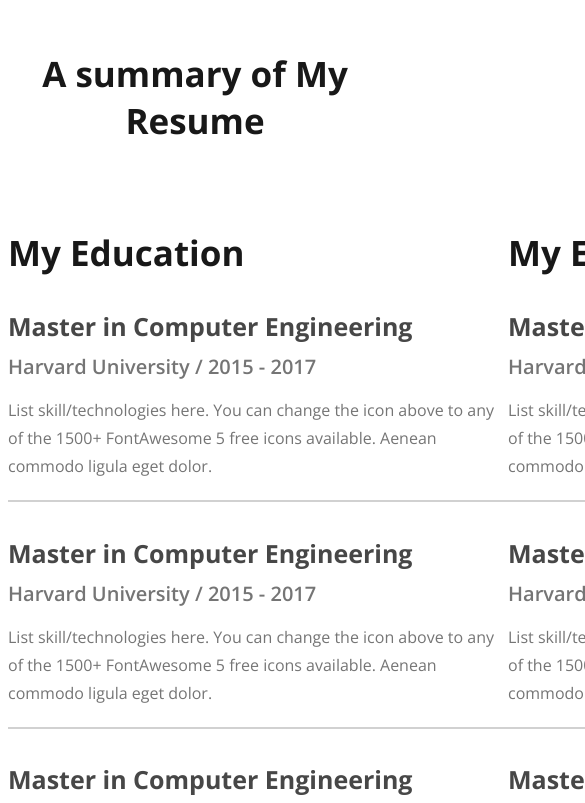
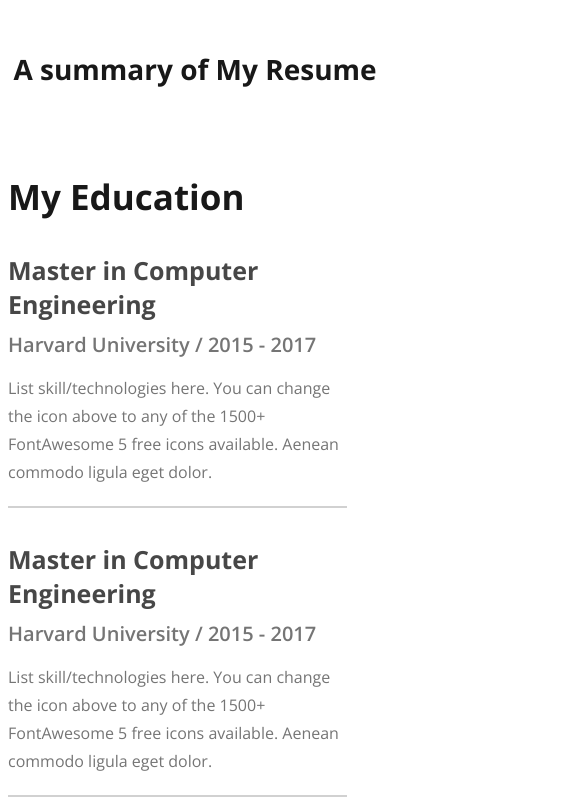
Before and after one commit to SabbirSEO/portfolio, a plain HTML site: page index.html in a window 390 px wide. Shown: the top 803 px of the page, 585 px wide, since content can reach past the window. Drawn offline with nearby package versions, Linux system fonts and the light colour scheme.

Commit message:
added responsive code

```diff
--- a/style.css
+++ b/style.css
@@ -42,13 +42,13 @@ p {
 }
 
 /* My Resume */
-.resume-h2 {
-    text-align: center;
-}
-
 .inner-container {
     max-width: 1140px;
     margin: 50px auto;
+}
+
+.resume-h2 {
+    text-align: center;
 }
 
 .my-resume {
@@ -71,3 +71,26 @@ hr {
 .skill-item {
     width: 500px;
 }
+
+
+/* Mobile Styles */
+
+@media (max-width: 767px) {
+    .resume-h2 {
+        font-size: 28px;
+        text-align: center;
+    }
+
+    .my-resume {
+        flex-direction: column;
+        max-width: 100%;
+        margin: 20px auto;
+    }
+    .edu-item, .edu-item {
+        width: 90%;
+    }
+
+    hr {
+        width: 100%;
+    }
+}
```
